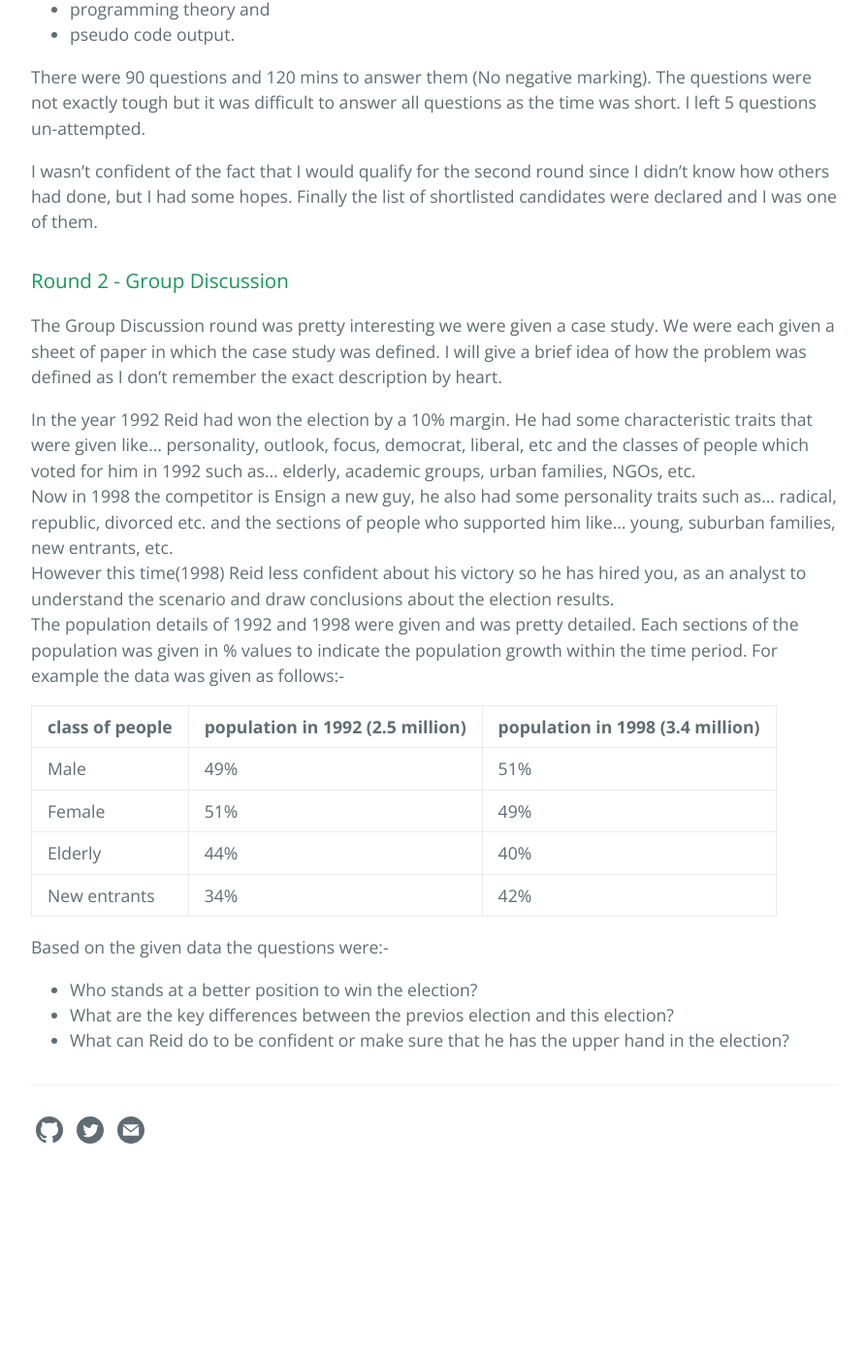
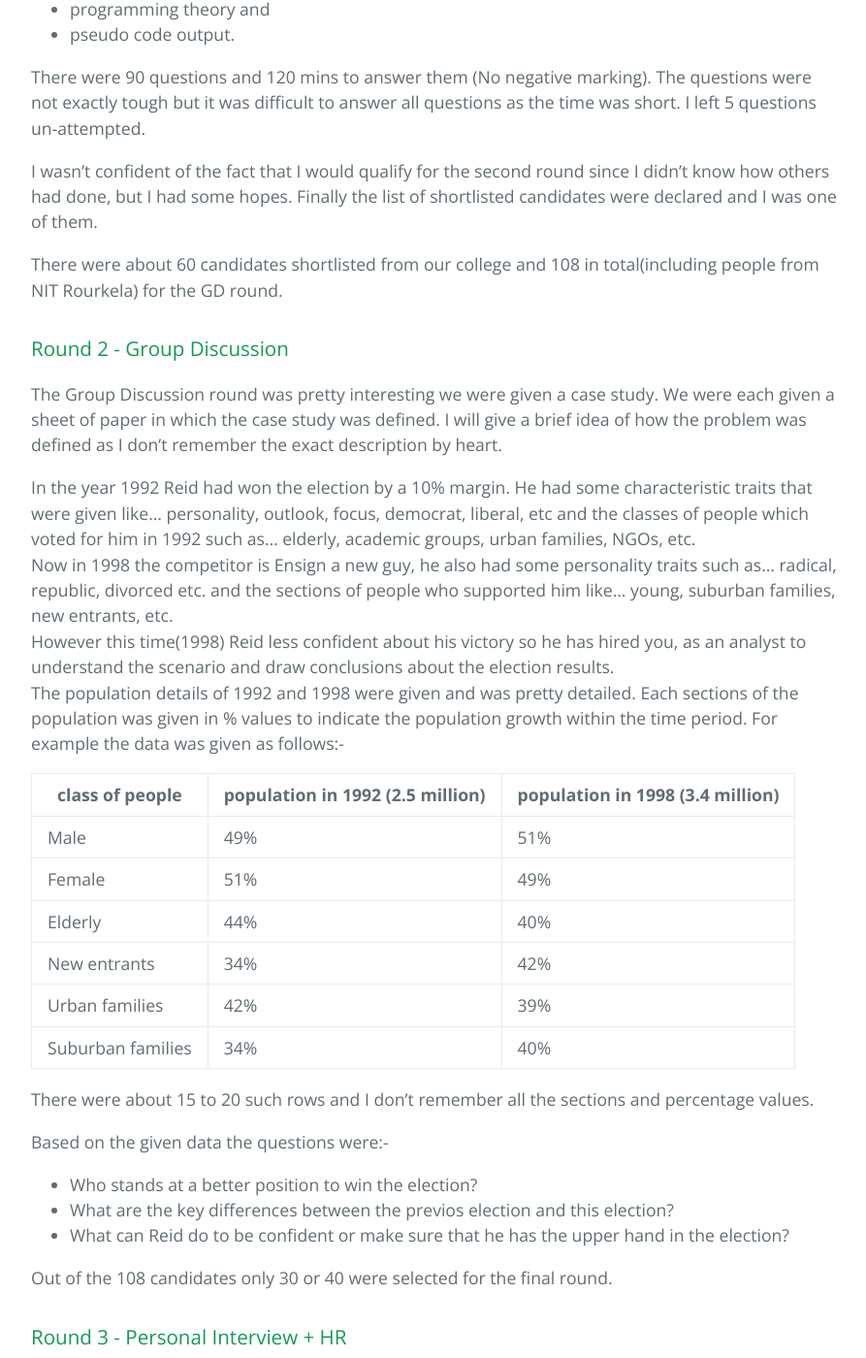
Before and after one commit to Swastik1993/Swastik1993.github.io, a Jekyll site: the page built from _posts/2018-09-09-bridge-i2i-interview-experience.markdown, in a window 1280 px wide and 1400 px high, scrolled down 782 px. Shown: the whole window at 97% size, without its empty margins (192-1085 px from the left). Built offline with Jekyll 4.4.1, drawn with Linux system fonts in a browser that asks for light colours; before the commit the page ends 2015 px from its top, so only the background shows below that.

Commit message:
new post update

```diff
--- a/_posts/2018-09-09-bridge-i2i-interview-experience.markdown
+++ b/_posts/2018-09-09-bridge-i2i-interview-experience.markdown
@@ -22,6 +22,8 @@
 
 I wasn't confident of the fact that I would qualify for the second round since I didn't know how others had done, but I had some hopes. Finally the list of shortlisted candidates were declared and I was one of them.
 
+There were about 60 candidates shortlisted from our college and 108 in total(including people from NIT Rourkela) for the GD round.
+
 ### Round 2 - Group Discussion
 
 The Group Discussion round was pretty interesting we were given a case study. We were each given a sheet of paper in which the case study was defined. I will give a brief idea of how the problem was defined as I don't remember the exact description by heart.
@@ -37,9 +39,16 @@
 Female | 51% | 49%
 Elderly | 44% | 40%
 New entrants | 34% | 42%
+Urban families | 42% | 39%
+Suburban families | 34% | 40%
 
+There were about 15 to 20 such rows and I don't remember all the sections and percentage values.
 
 Based on the given data the questions were:-
 * Who stands at a better position to win the election?
 * What are the key differences between the previos election and this election?
 * What can Reid do to be confident or make sure that he has the upper hand in the election?
+
+Out of the 108 candidates only 30 or 40 were selected for the final round.
+
+### Round 3 - Personal Interview + HR
```
